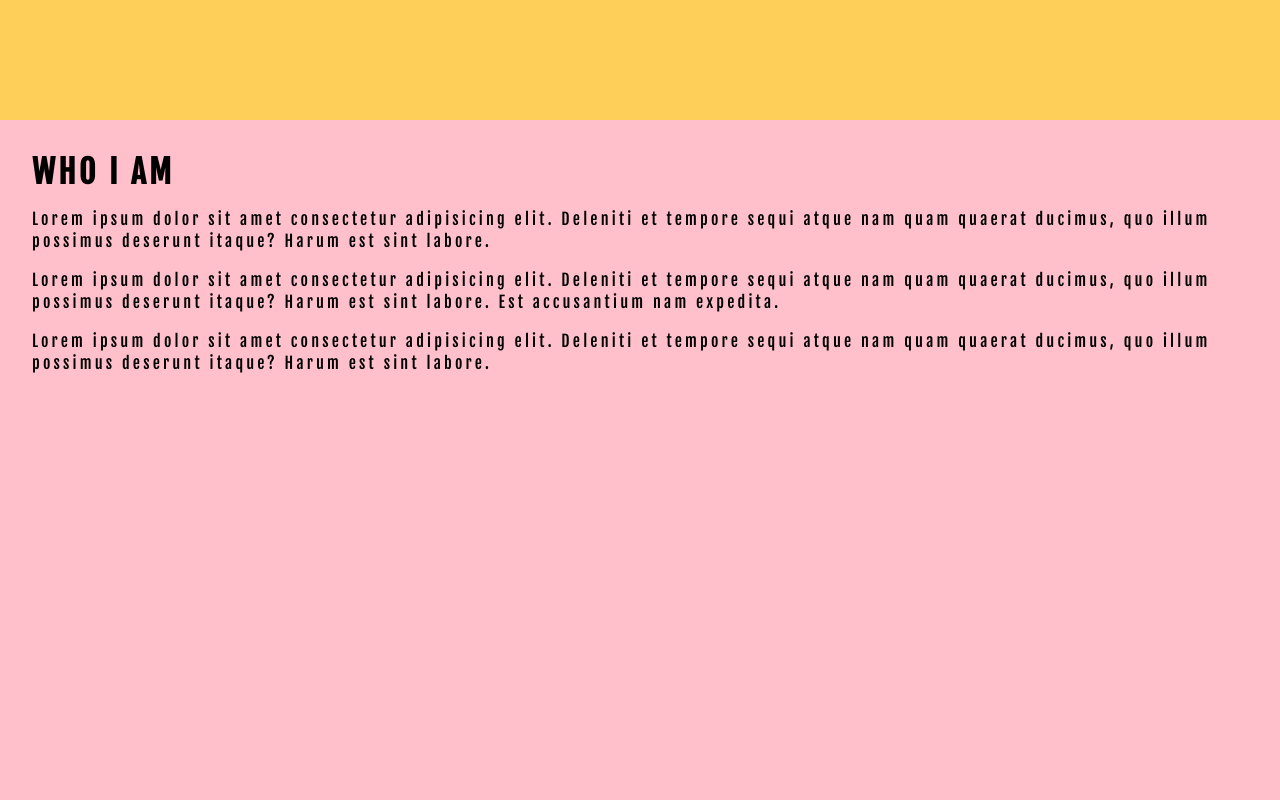
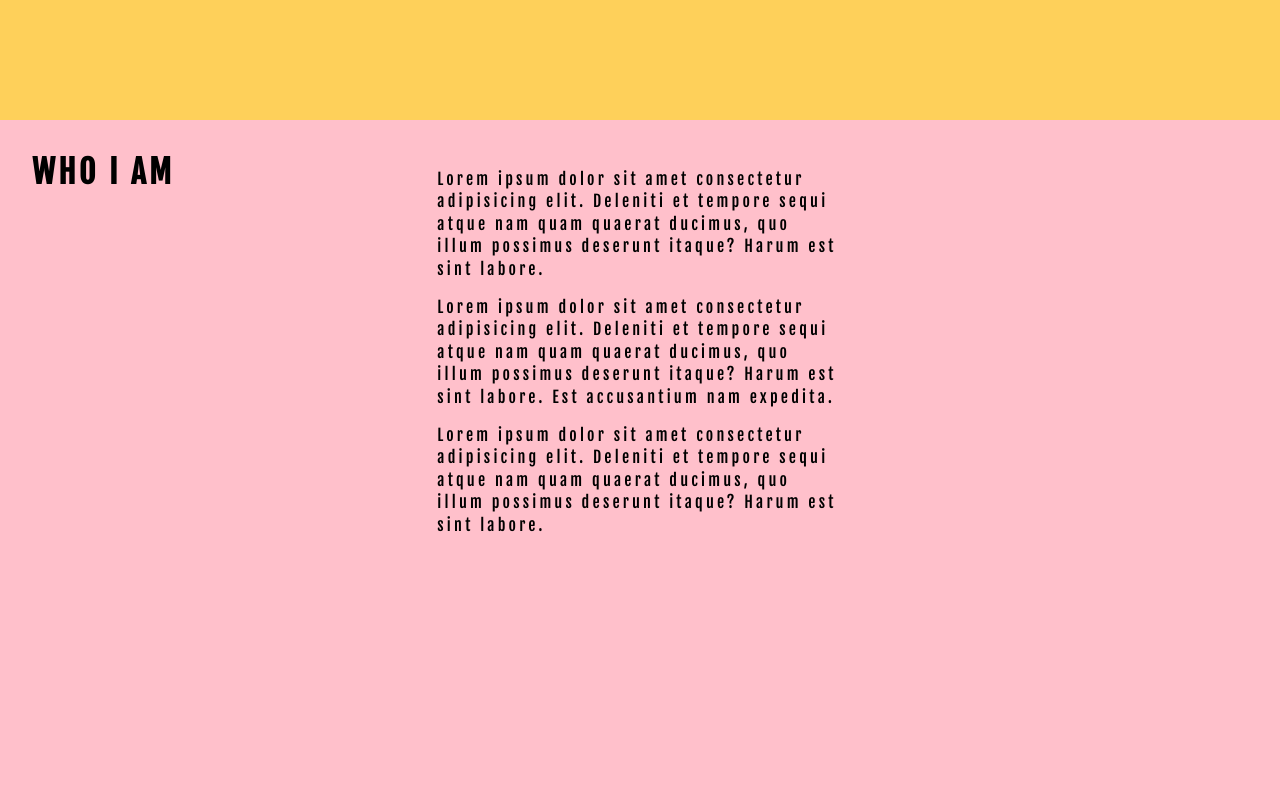
Before and after one commit to thomaswennhall/portfolio, a Vue app: page / in a window 1280 px wide. Shown: the part 680-1480 px from the top of the page. Built offline with nearby package versions, Linux system fonts and the light colour scheme.

Commit message:
Add simple media query and it looks OK on desktop

```diff
--- a/src/views/About.vue
+++ b/src/views/About.vue
@@ -1,6 +1,7 @@
 <template>
   <section id="about">
       <h1 class="heading">Who I am</h1>
+        <div>
           <p>
             Lorem ipsum dolor sit amet consectetur adipisicing elit.
             Deleniti et tempore sequi atque nam quam quaerat ducimus, quo illum possimus deserunt itaque?
@@ -16,6 +17,7 @@
             Deleniti et tempore sequi atque nam quam quaerat ducimus, quo illum possimus deserunt itaque?
             Harum est sint labore.
           </p>
+        </div>
   </section>
 </template>
 
@@ -32,6 +34,15 @@ export default {
     display: flex;
     flex-direction: column;
 
+    @media screen and (min-width: 650px){
+      display: grid;
+      grid-template-rows: 100%;
+      grid-template-columns: repeat(3, 1fr);
+      p{
+        grid-column: 2;
+      }
+    }
+
     p{
       text-transform: none;
       margin-top: 1rem;
```
Lines whose indentation alone changed are shown as unchanged.
